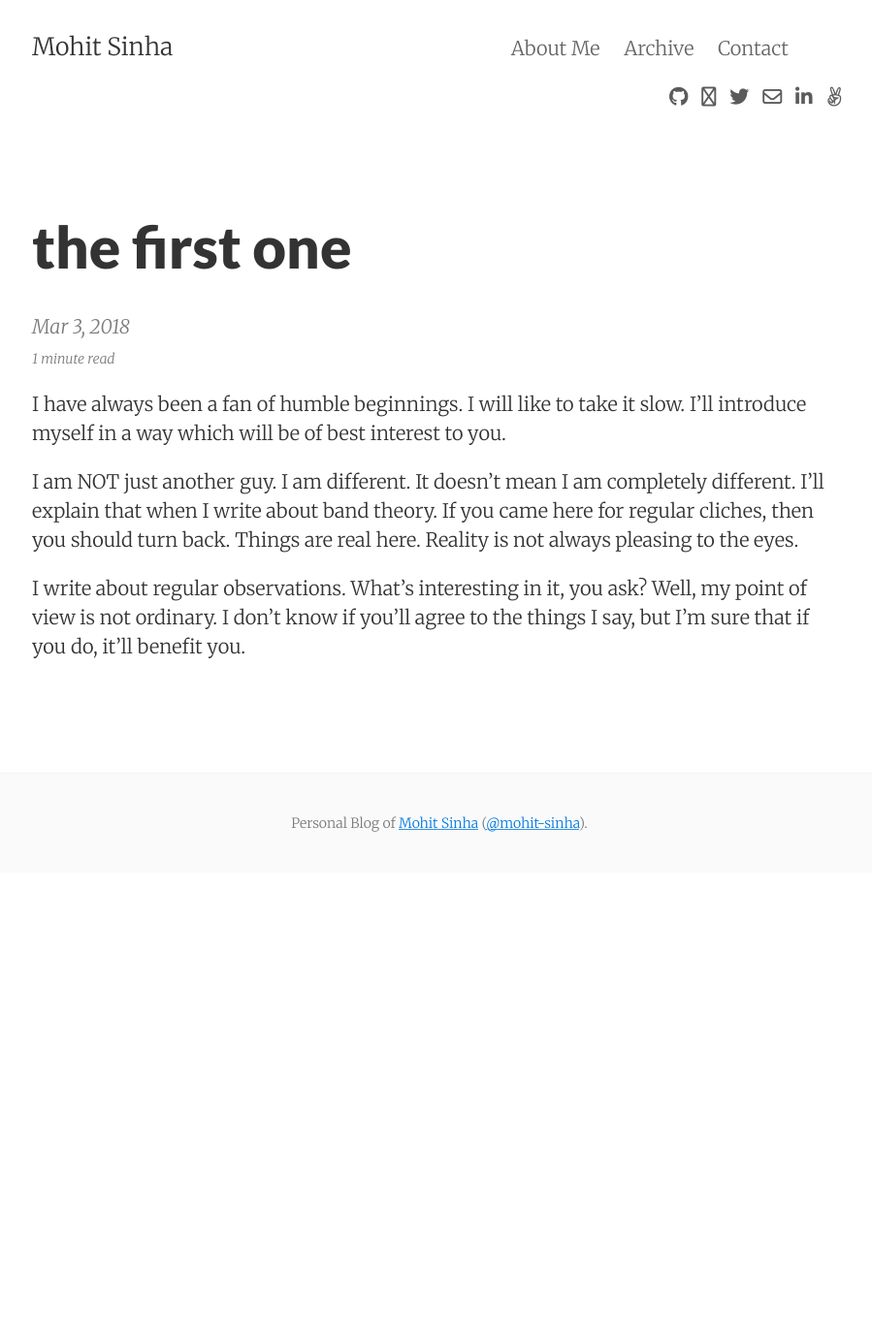
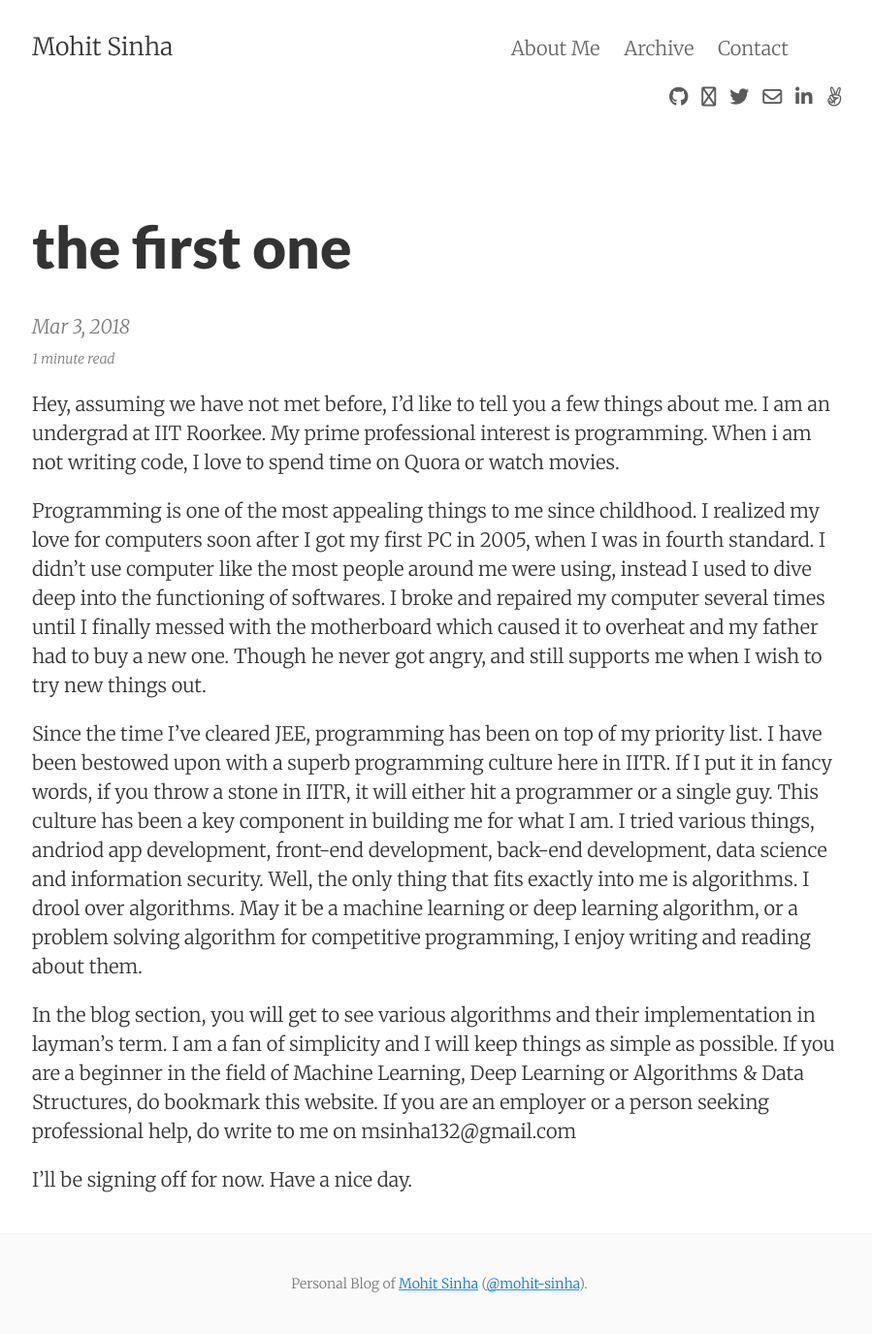
Before and after one commit to mohit-sinha/blog, a Jekyll site: the page built from _posts/2018-03-03-this-is-first-post.markdown, in a window 1280 px wide. Shown: the whole page at 97% size, without its empty margins (187-1086 px from the left). Built offline with Jekyll 4.4.1, drawn with Linux system fonts in a browser that asks for light colours; nearby versions of some CDN libraries; comment, search, counter and statistics services are not loaded; before the commit the page ends 900 px from its top, so only the background shows below that.

Commit message:
First post

```diff
--- a/_posts/2018-03-03-this-is-first-post.markdown
+++ b/_posts/2018-03-03-this-is-first-post.markdown
@@ -2,12 +2,16 @@
 layout:     post
 title:      the first one
 date:       2018-03-03 17:31:19
-summary:    Peek into mohitsinha
+summary:    peek into mohitsinha
 categories: intro firstpost
 ---
 
-I have always been a fan of humble beginnings. I will like to take it slow. I’ll introduce myself in a way which will be of best interest to you.
+Hey, assuming we have not met before, I'd like to tell you a few things about me. I am an undergrad at IIT Roorkee. My prime professional interest is programming. When i am not writing code, I love to spend time on Quora or watch movies.
 
-I am NOT just another guy. I am different. It doesn’t mean I am completely different. I’ll explain that when I write about band theory. If you came here for regular cliches, then you should turn back. Things are real here. Reality is not always pleasing to the eyes.
+Programming is one of the most appealing things to me since childhood. I realized my love for computers soon after I got my first PC in  2005, when I was in fourth standard. I didn't use computer like the most people around me were using, instead I used to dive deep into the functioning of softwares. I broke and repaired my computer several times until I finally messed with the motherboard which caused it to overheat and my father had to buy a new one. Though he never got angry, and still supports me when I wish to try new things out.
 
-I write about regular observations. What’s interesting in it, you ask? Well, my point of view is not ordinary. I don’t know if you’ll agree to the things I say, but I’m sure that if you do, it’ll benefit you.
+Since the time I've cleared JEE, programming has been on top of my priority list. I have been bestowed upon with a superb programming culture here in IITR. If I put it in fancy words, if you throw a stone in IITR, it will either hit a programmer or a single guy. This culture has been a key component in building me for what I am. I tried various things, andriod app development, front-end development, back-end development, data science and information security. Well, the only thing that fits exactly into me is algorithms. I drool over algorithms. May it be a machine learning or deep learning algorithm, or a problem solving algorithm for competitive programming, I enjoy writing and reading about them.
+
+In the blog section, you will get to see various algorithms and their implementation in layman's term. I am a fan of simplicity and I will keep things as simple as possible. If you are a beginner in the field of Machine Learning, Deep Learning or Algorithms & Data Structures, do bookmark this website. If you are an employer or a person seeking professional help, do write to me on msinha132@gmail.com
+
+I'll be signing off for now. Have a nice day.
```
